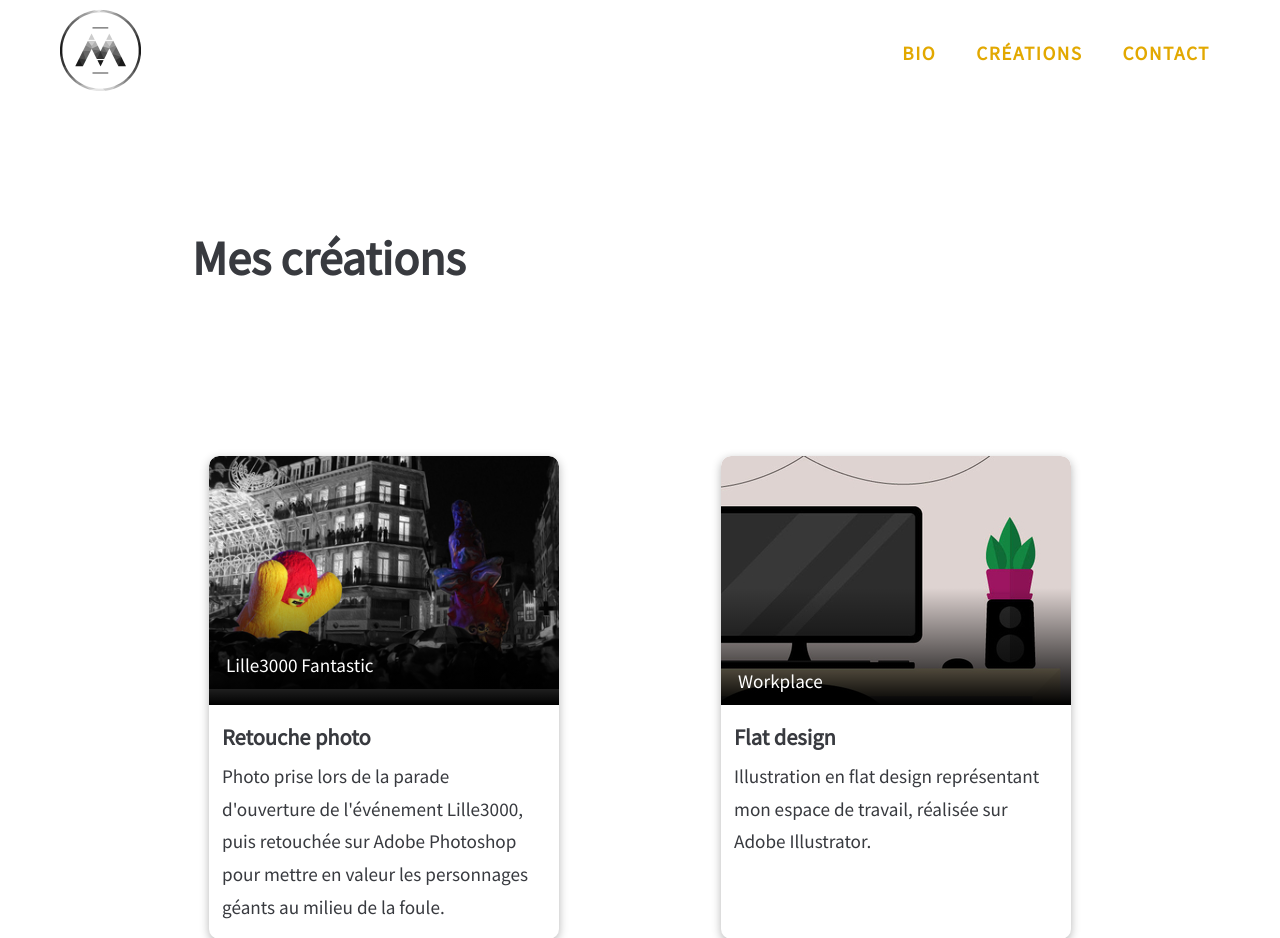
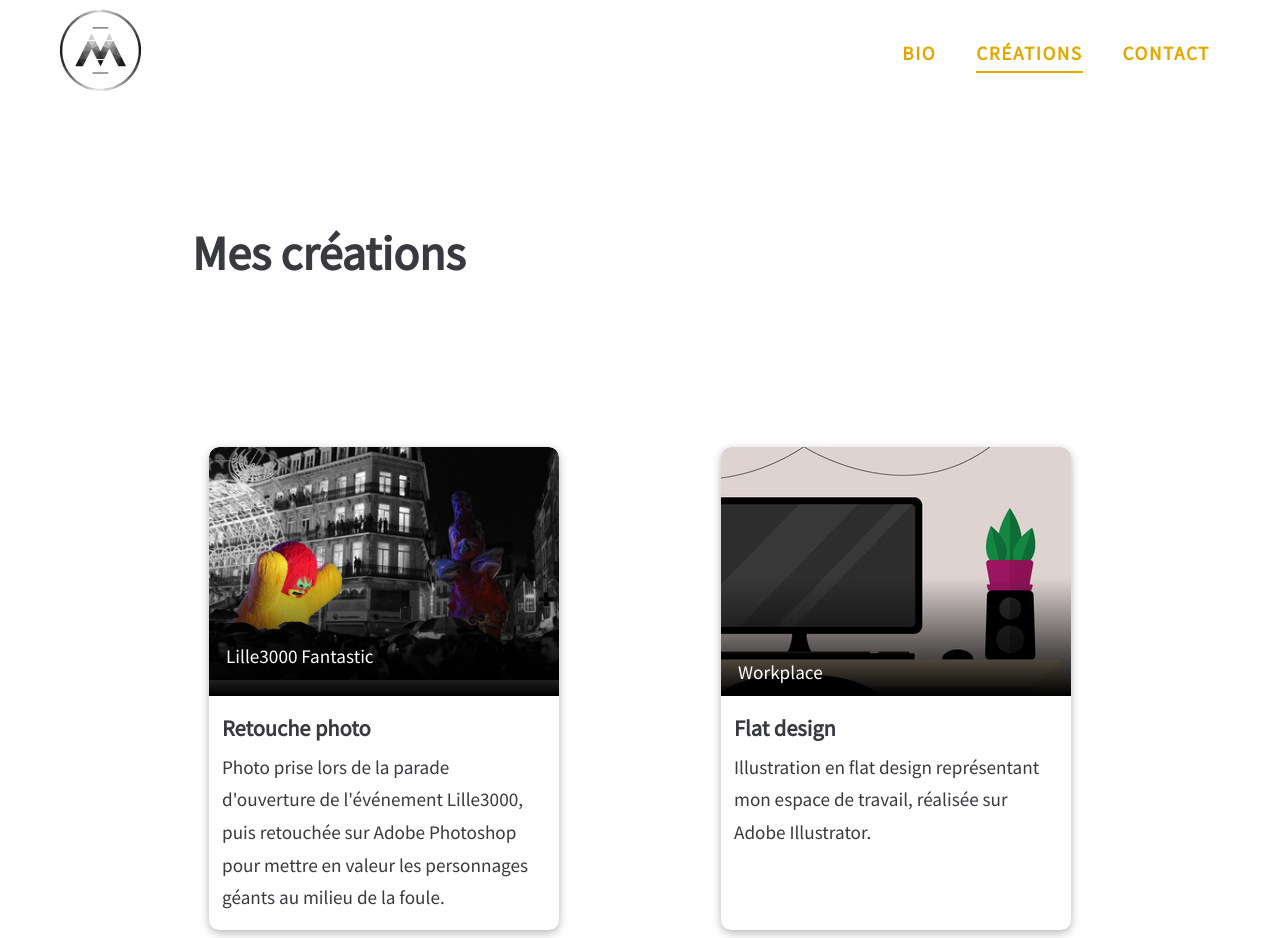
Before and after one commit to Maellin/portfolio, a PHP site: page /works.php in a window 1280 px wide. Shown: the top 938 px of the page. Run offline with PHP 8.4, Linux system fonts and the light colour scheme.

Commit message:
page active soulignée

```diff
--- a/nav_bar.php
+++ b/nav_bar.php
@@ -6,9 +6,9 @@
 		<div class="container-nav">
 			<nav class="menu">
 				<ul class="d-flex">
-					<li><a href="index.php">Bio</a></li>
-					<li><a href="works.php">Créations</a></li>
-					<li><a href="contact.php">Contact</a></li>
+					<li><a href="index.php" <?php if ($page == 'index') echo "class='active'" ?>>Bio</a></li>
+					<li><a href="works.php" <?php if ($page == 'works') echo "class='active'" ?>>Créations</a></li>
+					<li><a href="contact.php" <?php if ($page == 'contact') echo "class='active'" ?>>Contact</a></li>
 				</ul>
 			</nav>
 		</div>
--- a/style.css
+++ b/style.css
@@ -35,8 +35,7 @@ a{
 }
 a:hover{
 	font-weight: bold;
-	border-bottom: none;
-	transition: border-bottom 1s ease-in-out;
+	border-bottom: none
 }
 h3{
 	font-size: 1.4rem;
@@ -89,6 +88,9 @@ h3{
 	font-weight: bold;
 	letter-spacing: 0.1rem;
 }
+.active{
+	border-bottom: 2px solid #e2a800 !important;
+}
 
 /* FOOTER */
 footer{
@@ -136,12 +138,6 @@ footer{
 .content{
 	font-size: 1.7rem;
 	margin: 1rem 0;
-}
-.container-title{
-	max-width: 50vw;
-	height: 20vh;
-	flex-direction: column;
-	margin: 75px 15%;
 }
 .title--1{
 	font-size: 3rem;
--- a/works.php
+++ b/works.php
@@ -1,12 +1,10 @@
-	<?php
-		include'header.php'
-	?>
+		<?php
+			$page = 'works';
+			include 'header.php';
+			include 'nav_bar.php';
+		?>
 
-	<?php
-		include'nav_bar.php'
-	?>
-
-		<div class="container-title d-flex j-center">
+		<div class="container-intro d-flex j-center">
 			<div>
 				<h2 class="bold title--1">Mes créations</h2>
 			</div>
```
Also changed, not shown: contact.php (+5 -7 lines), index.php (+3 -5 lines).
